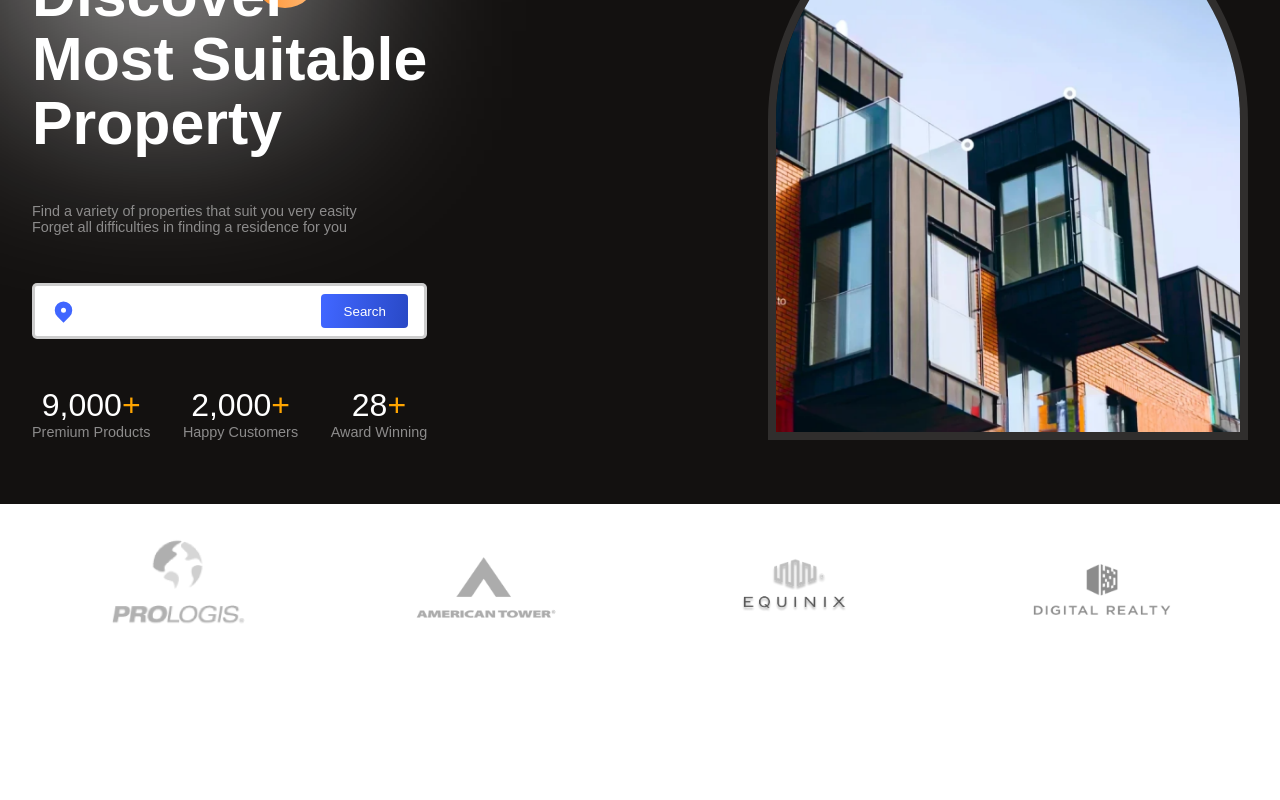
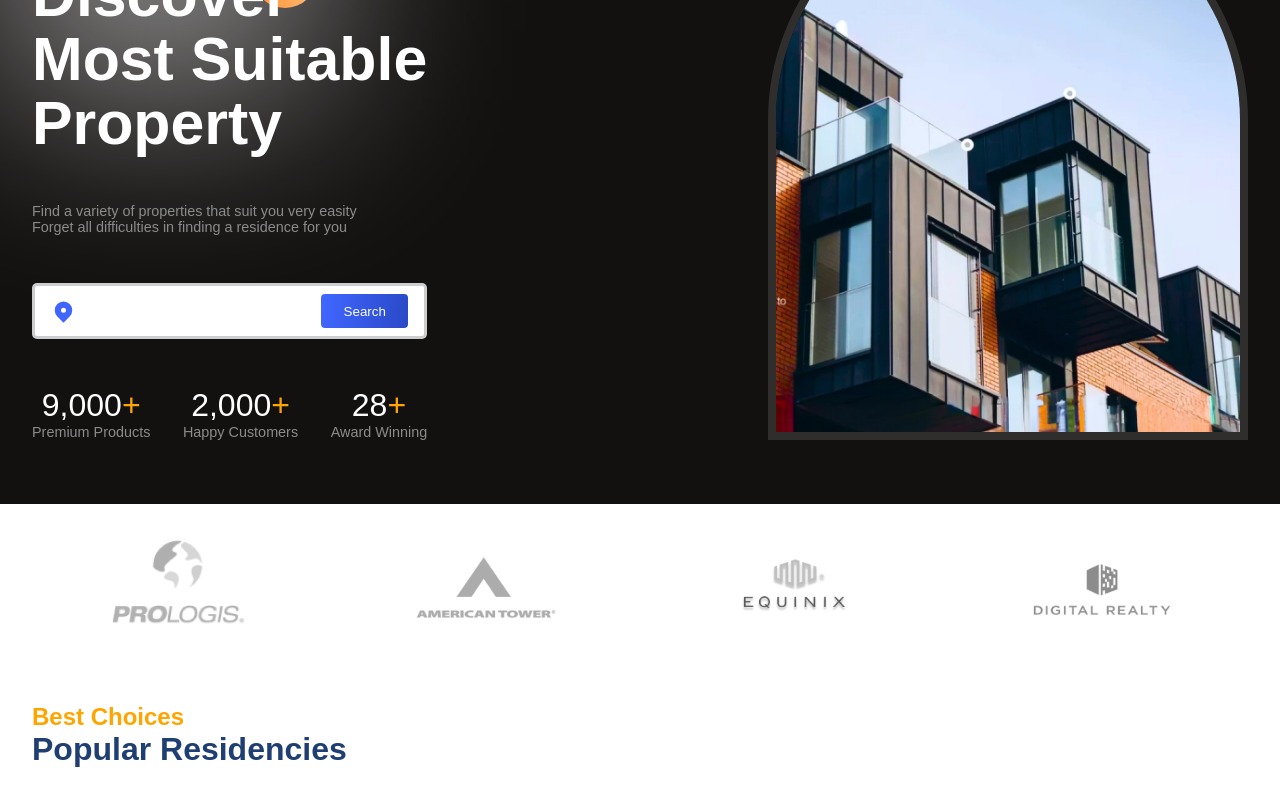
Before and after one commit to Arohi-30/react-team-project, a React (Vite) app: page / in a window 1280 px wide. Shown: the part 222-1022 px from the top of the page. Before the commit the page ends 893 px from the top, so only its background shows below. Built offline with nearby package versions, Linux system fonts and the light colour scheme.

Commit message:
Started Slider Section and given Heading

```diff
--- a/src/App.jsx
+++ b/src/App.jsx
@@ -2,6 +2,7 @@
 import Hero from "./components/Hero/Hero";
 import "./App.css";
 import Companies from "./components/Companies/Companies";
+import Residencies from "./components/Residencies/Residencies";
 function App() {
   return (
     <div className="App">
@@ -11,6 +12,7 @@
         <Hero />
       </div>
       <Companies />
+      <Residencies/>
     </div>
   );
 }
--- /dev/null
+++ b/src/components/Residencies/Residencies.css
@@ -0,0 +1,3 @@
+r.head{
+    margin-bottom: 2rem;
+}
--- /dev/null
+++ b/src/components/Residencies/Residencies.jsx
@@ -0,0 +1,19 @@
+import React from "react";
+import{Swiper, SwiperSlide, useSwiper} from 'swiper/react'
+import "swiper/css"
+import './Residencies.css'
+import '../../utils/slider.json'
+const Residencies = () => {
+    return(
+        <section className="r-wrapper">
+            <div className="paddings innerWidth r-container">
+                <div className="r-head flexColStart">
+                    <span className="orangeText">Best Choices</span>
+                    <span className="primaryText">Popular Residencies</span>
+                </div>
+            </div>
+        </section>
+    )
+}
+
+export default Residencies
```
